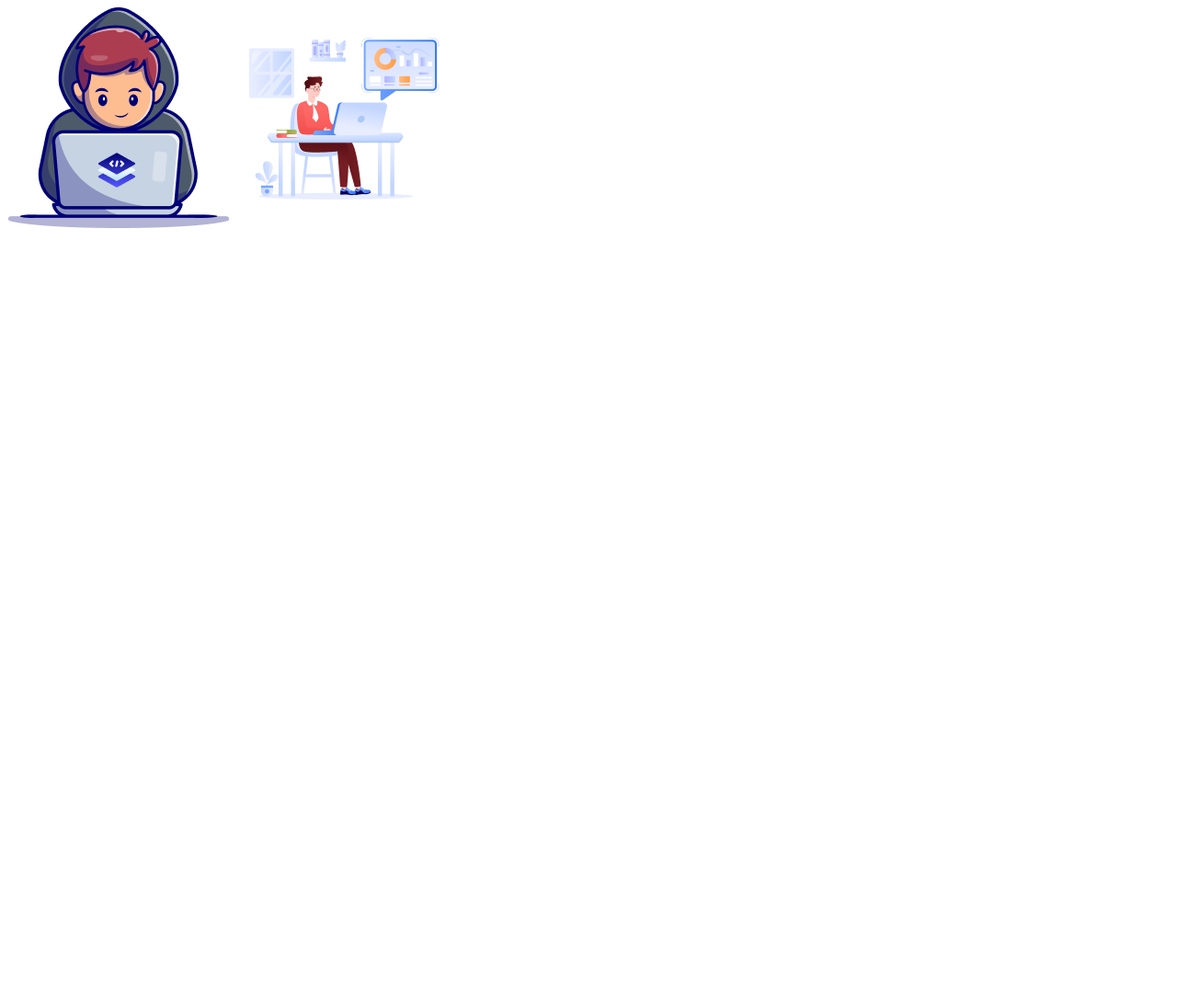
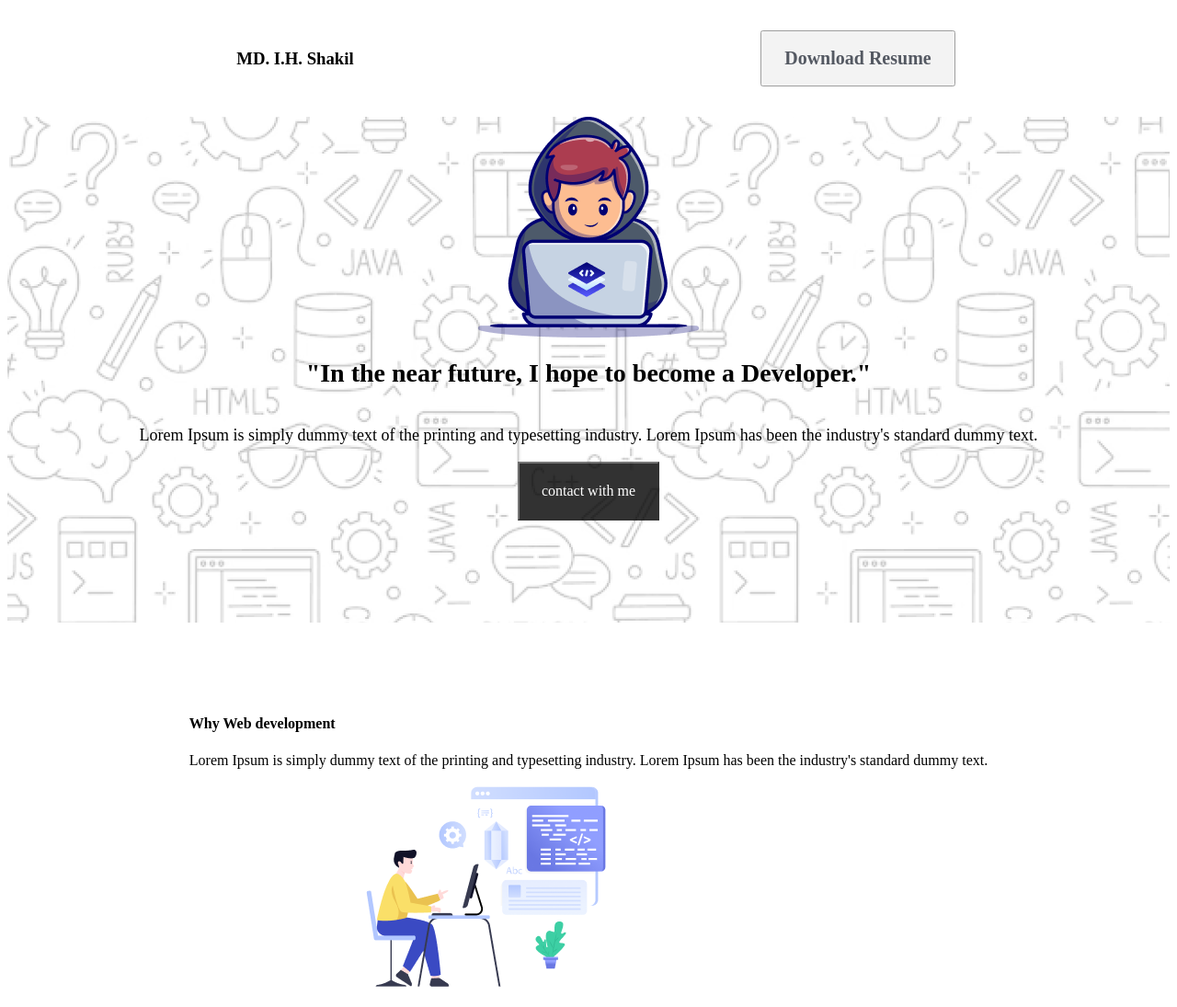
Before and after one commit to 0-RAPTOR-0/Assiment_1, a plain HTML site: page index.html in a window 1280 px wide. Shown: the top 1095 px of the page at 92% size. Before the commit the page ends 800 px from the top, so only its background shows below. Drawn offline with Linux system fonts and the light colour scheme.

Commit message:
2 nd update

```diff
--- /dev/null
+++ b/Designs/designs.css
@@ -0,0 +1,64 @@
+.N1 ul {
+  display: flex;
+  align-items: center;
+  justify-content: space-around;
+
+}
+.N1 li{
+  list-style: none;
+  text-align: center;
+  padding: 17px 24px 17px 24px;
+
+
+}
+.B1{
+  padding: 17px 24px 17px 24px;
+  color: rgb(13, 19, 33);
+font-family: Azeret Mono;
+font-size: 20px;
+font-weight: 600;
+line-height: 23px;
+opacity: 0.7;
+}
+.S2-1{
+  display: flex;
+flex-direction: column;
+justify-content: flex-start;
+align-items: center;
+padding: 0px;
+position:flex;
+
+}
+.S2 {
+
+  background-image: url('../icon/Hero-bg.png');
+  height: 550px;
+   justify-content: space-evenly;
+}
+.S2-1 h2{
+  font-size: 28px;
+}
+.S2-1 p{
+  font-family: Azeret Mono;
+opacity: 10;
+color: rgb(0, 0, 0);
+font-size:large;
+
+}
+.B2{
+  padding: 21px 24px 21px 24px;
+background-color: black;
+color:white;
+font-family: Azeret Mono;
+font-size: 16px;
+opacity: 0.8;
+
+}
+.S3-0{
+  display: flex;
+flex-direction: column;
+justify-content: flex-start;
+align-items: center;
+padding: 80px 97px 80px 97px;
+
+}
--- a/index.html
+++ b/index.html
@@ -4,16 +4,67 @@
   <meta charset="UTF-8">
   <meta name="viewport" content="width=device-width, initial-scale=1.0">
   <title>Assiment_1</title>
+  <link rel="stylesheet" href="Designs/designs.css">
 </head>
 <body>
-  <header>
-    <img src="icon/Group.png" alt="ME">
-    <img src="icon/Group 3.png" alt="MY Work palce">
+  <header class="H1">
+    <nav class="N1">
+      <ul>
+        <h3>MD. I.H. Shakil </h3>
+      <li>
+      <a href=""><button class="B1">Download Resume </button></a>
+      </li>
+    </ul>
+
+    </nav>
+
 
   </header>
+
   <main>
+    <section class="S2">
 
+      <section class="S2-1">
+
+        <img src="icon/Group.png" alt="">
+      <h2>"In the near future, I hope to become a Developer."</h2>
+      <p>Lorem Ipsum is simply dummy text of the printing and typesetting industry. Lorem Ipsum has been the industry's standard dummy text.</p>
+      <a href=""><button class="B2">contact with me</button></a>
+
+      </section>
+
+    </section>
+    <section class="S3">
+      <section class="S3-0">
+        <section class="S3-1">
+          <h4>Why Web development</h4>
+          <p>Lorem Ipsum is simply dummy text of the printing and typesetting industry. Lorem Ipsum has been the industry's standard dummy text.</p>
+        </section>
+
+          <section class="S3-2">
+            <img src="icon/Layer_1.png" alt="">
+            <h4>I will Do Coding and Change The World</h4>
+            <p>Lorem Ipsum is simply dummy text of the printing and typesetting industry.</p>
+            <a href=""><button>Learn More</button></a>
+          </section>
+          <section class="S3-3">
+            <img src="icon/Group 3.png" alt="">
+            <h4>I will help People by creating Modern Web System</h4>
+            <p>Lorem Ipsum is simply dummy text of the printing and typesetting industry.</p>
+            <a href=""><button>Learn More</button></a>
+          </section>
+          <section class="S3-4">
+            <img src="icon/Group 4.png" alt="">
+            <h4>I will Do Coding and Change The World</h4>
+            <p>Lorem Ipsum is simply dummy text of the printing and typesetting industry.</p>
+            <a href=""><button>Learn More</button></a>
+
+          </section>
+
+      </section>
+    </section>
   </main>
+
   <footer>
 
   </footer>
```
